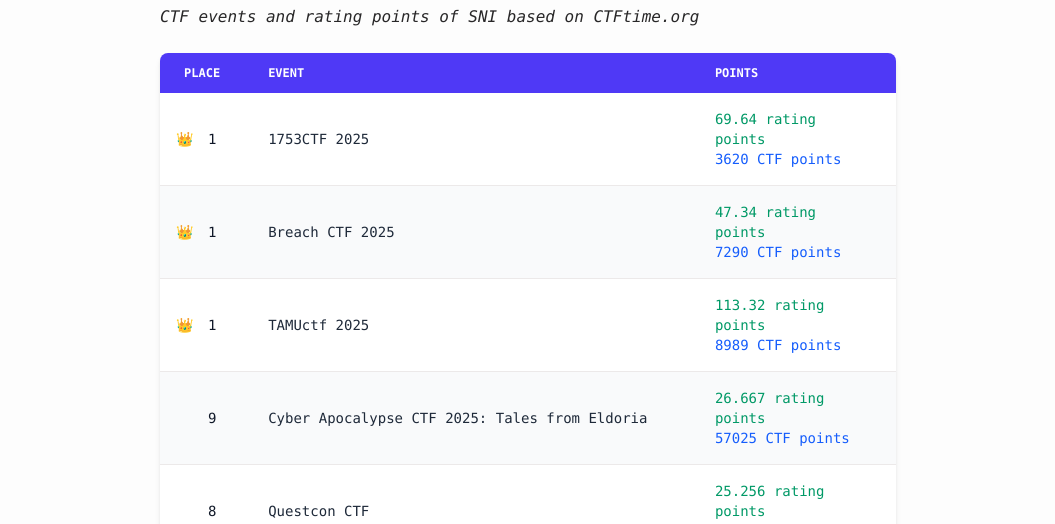
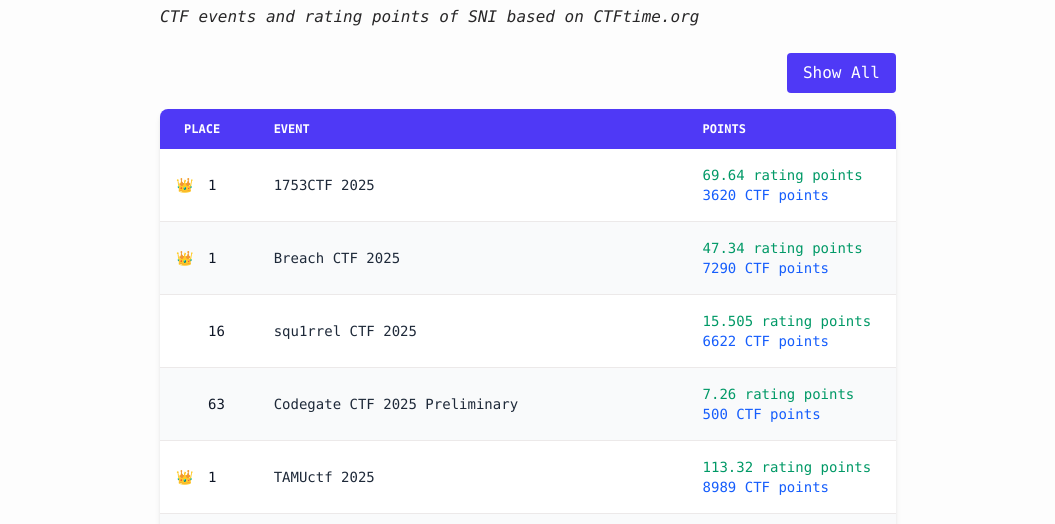
Before and after one commit to serikatnewbie/sni-vercel, an Astro site: page /contests in a window 1280 px wide. Shown: the part 184-708 px from the top of the page, without its empty margins (112-1167 px from the left). Built offline with nearby package versions, Linux system fonts and the light colour scheme; Astro itself is replaced by a stand-in of ours.

Commit message:
Update contests.astro

```diff
--- a/src/pages/contests.astro
+++ b/src/pages/contests.astro
@@ -30,10 +30,11 @@
   ctfPoints:    c.ctfPoints,
 }));
 
-const filteredContests = contests.filter((c) => {
+const top10Contests = contests.filter((c) => {
   const p = parseInt(c.place, 10);
   return p >= 1 && p <= 10;
 });
+const showAll = false;
 
 function getMedalEmoji(place: string): string {
   switch (place) {
@@ -52,7 +53,15 @@
     pageTitle="Contests"
     pageDesc="CTF events and rating points of SNI based on CTFtime.org"
   >
-    <div class="relative overflow-x-auto shadow-md sm:rounded-lg">
+    <div class="mb-4 text-right">
+      <button
+        id="toggle-show"
+        class="px-4 py-2 bg-indigo-600 text-white rounded hover:bg-indigo-700 transition"
+      >
+        Show All
+      </button>
+    </div>
+    <div id="contests-table" class="relative overflow-x-auto shadow-md sm:rounded-lg">
       <table class="w-full text-left text-sm text-gray-800 dark:text-gray-300">
         <thead class="sticky top-0 z-10 bg-indigo-600 text-xs text-white uppercase">
           <tr>
@@ -62,13 +71,15 @@
           </tr>
         </thead>
         <tbody>
-          {filteredContests.map((contest, i) => (
+          {contests.map((contest, i) => (
             <tr
-              class={
+              class={[
                 i % 2 === 0
-                  ? "bg-white dark:bg-gray-800 border-b transition hover:bg-emerald-50 dark:border-gray-700 dark:hover:bg-gray-700"
-                  : "bg-gray-50 dark:bg-gray-900 border-b transition hover:bg-emerald-50 dark:border-gray-700 dark:hover:bg-gray-700"
-              }
+                  ? "bg-white dark:bg-gray-800"
+                  : "bg-gray-50 dark:bg-gray-900",
+                "border-b transition hover:bg-emerald-50 dark:border-gray-700 dark:hover:bg-gray-700",
+                i >= 10 ? "extra hidden" : "",
+              ].filter(Boolean).join(" ")}
             >
               <th
                 scope="row"
@@ -102,6 +113,18 @@
         </tbody>
       </table>
     </div>
+    <script>
+      const btn = document.getElementById("toggle-show");
+      const rows = Array.from(document.querySelectorAll("tr.extra"));
+      let showingAll = false;
+      btn.addEventListener("click", () => {
+        showingAll = !showingAll;
+        rows.forEach((row) => {
+          row.classList.toggle("hidden", !showingAll);
+        });
+        btn.textContent = showingAll ? "Show Top 10" : "Show All";
+      });
+    </script>
   </Main>
   <Footer />
 </Layout>
```
